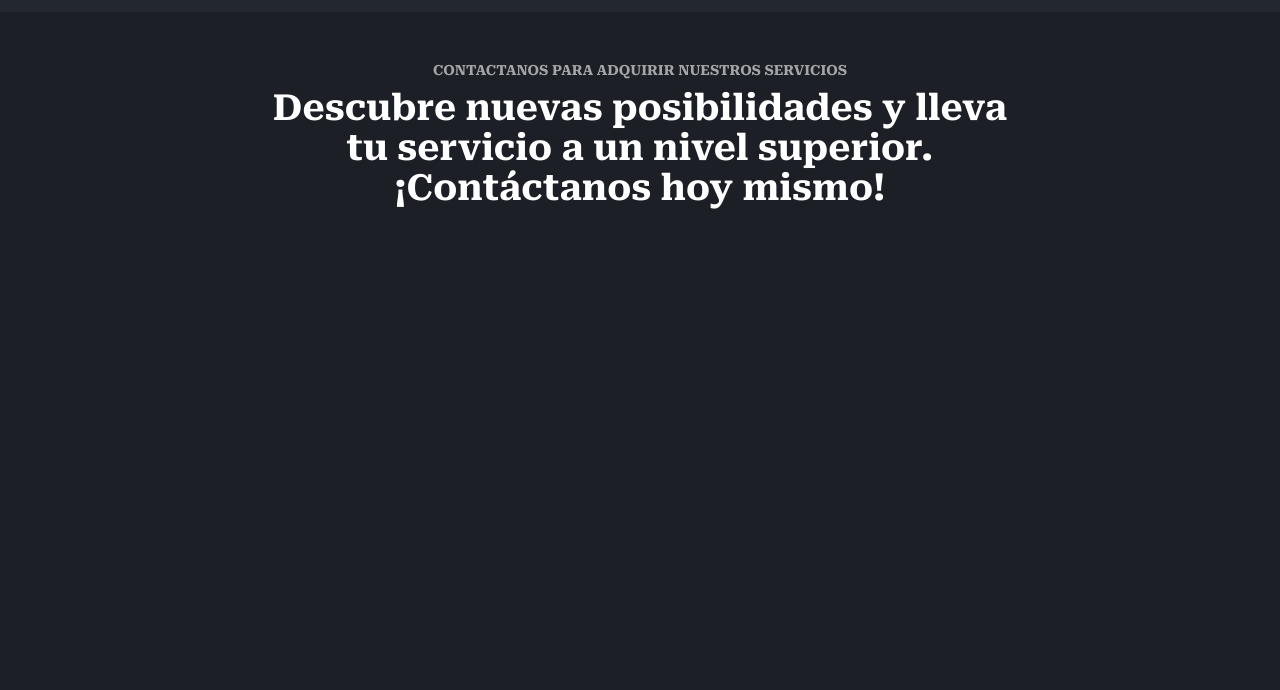
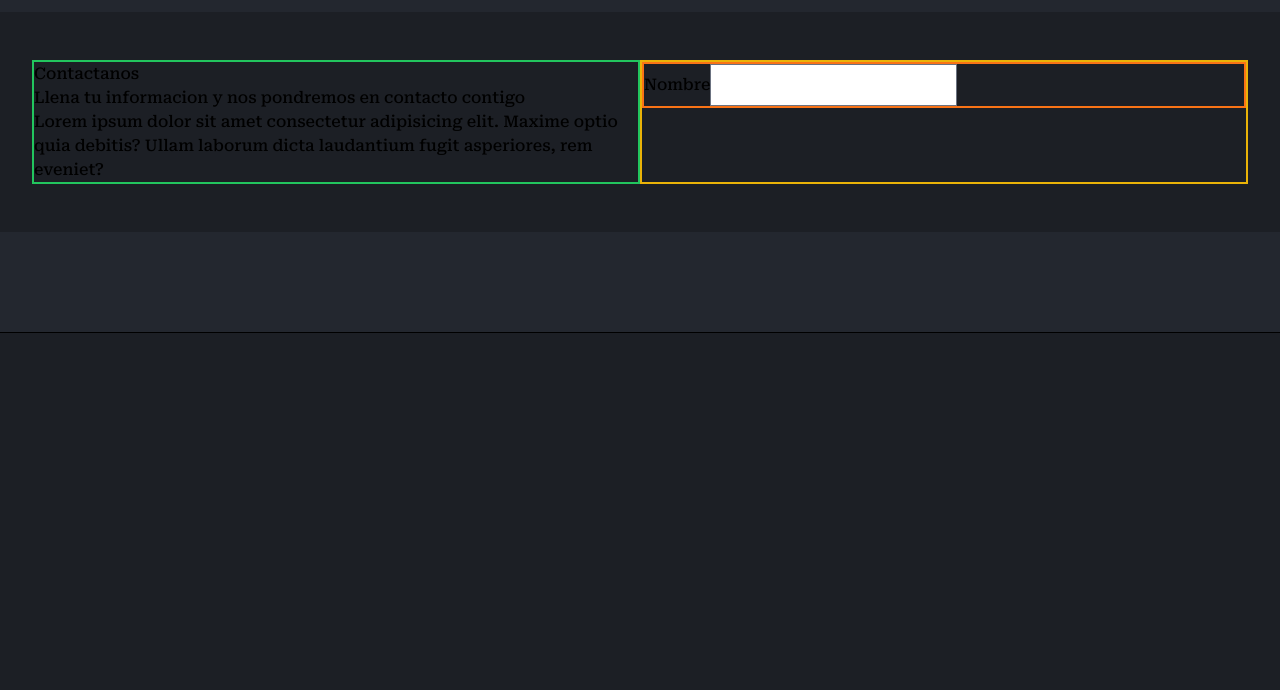
Before and after one commit to samirjabib/botlify-app, a Next.js app: page / in a window 1280 px wide. Shown: the part 3290-3980 px from the top of the page. After the commit the page ends 3623 px from the top, so only its background shows below. Built offline with nearby package versions, Linux system fonts and the light colour scheme.

Commit message:
star making a form

```diff
--- a/components/LandingPage/LandingContact/LandingContact.tsx
+++ b/components/LandingPage/LandingContact/LandingContact.tsx
@@ -1,14 +1,31 @@
 const LandingContact = () => {
   return (
-    <div className="bg-darkGray w-full py-12 ">
-      <p className="text-white/60 text-sm text-center font-bold  mx-auto uppercase mb-2">
-        Contactanos para adquirir nuestros servicios
-      </p>
-      <h2 className="text-white text-4xl text-center font-bold mb-12 mx-auto max-w-3xl">
-        Descubre nuevas posibilidades y lleva tu servicio a un nivel superior.
-        ¡Contáctanos hoy mismo!
-      </h2>
-      <div className="w-full wrapper h-[600px]" />
+    <div className="bg-darkGray w-full py-12">
+      <div className="grid grid-cols-2 wrapper justify-center ">
+        {/* text-box first row */}
+        <div className="col-span-1 border-green-500 border-2">
+          <button>Contactanos</button>
+          <div>
+            <h2>Llena tu informacion y nos pondremos en contacto contigo</h2>
+            <p>
+              Lorem ipsum dolor sit amet consectetur adipisicing elit. Maxime
+              optio quia debitis? Ullam laborum dicta laudantium fugit
+              asperiores, rem eveniet?
+            </p>
+          </div>
+
+          <div></div>
+        </div>
+        {/* form second col */}
+        <div className="col-span-1  w-full border-yellow-500 border-2">
+          <form className="border-2 border-orange-500">
+            <div>
+              <label htmlFor="name">Nombre</label>
+              <input type="text" name="name" id="name" />
+            </div>
+          </form>
+        </div>
+      </div>
     </div>
   );
 };
```
